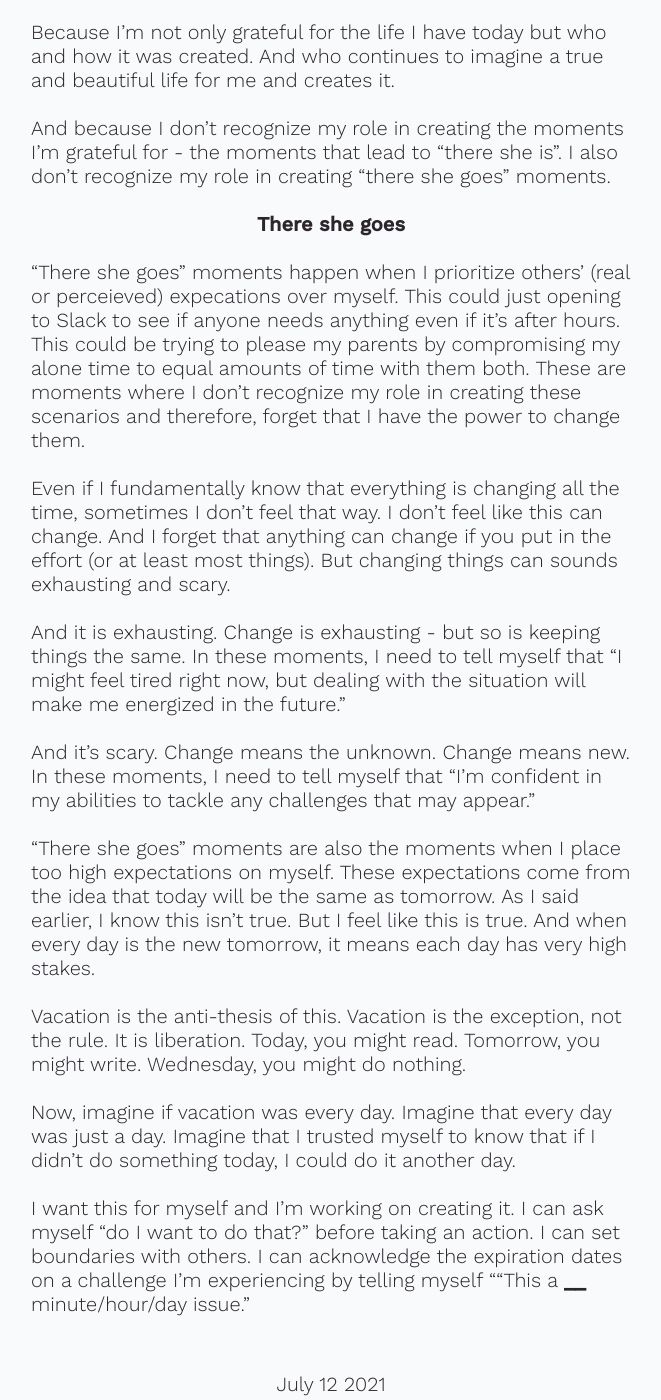
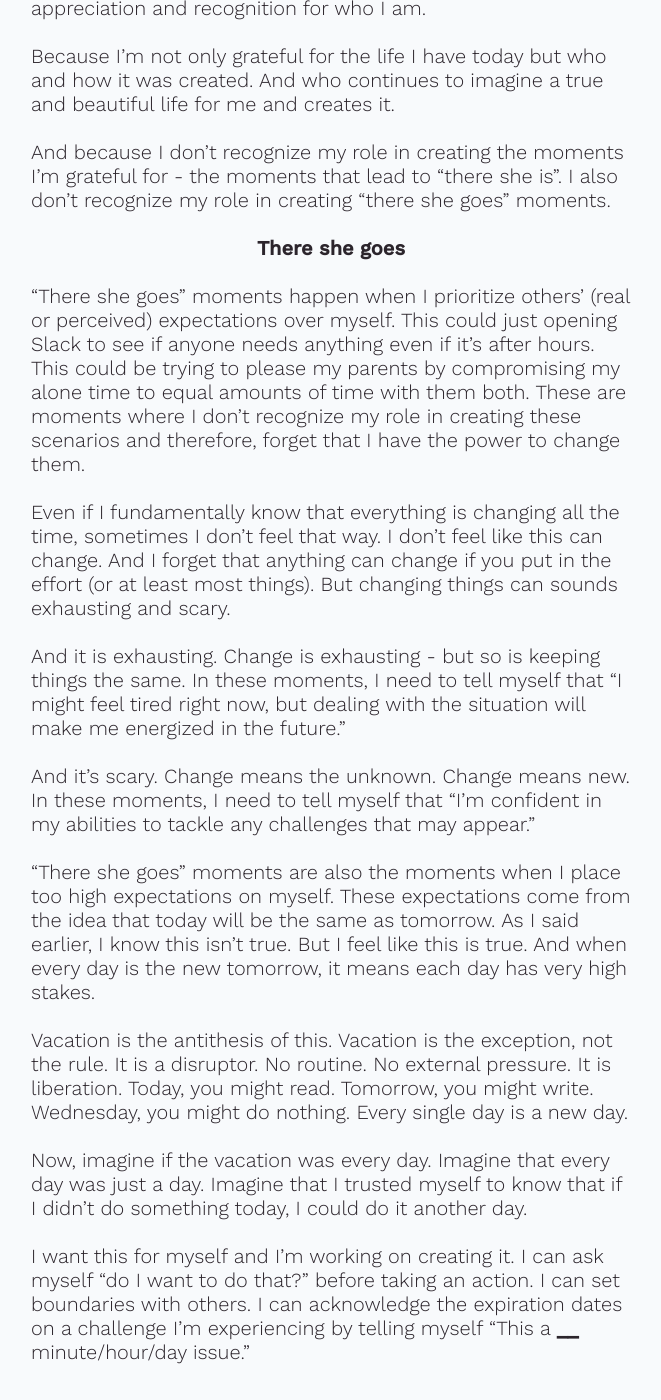
Before and after one commit to shannawn/shannonaw, a Jekyll site: the page built from brain-doodles/true-and-beautiful.md, in a window 1280 px wide and 1400 px high, scrolled down 2698 px. Shown: the whole window, without its empty margins (309-970 px from the left). Built offline with Jekyll 4.4.1, drawn with Linux system fonts in a browser that asks for light colours; our own code applies the rules of GitHub Pages for plain Markdown files; some of the changed text lies outside the part shown.

Commit message:
Update true-and-beautiful.md

```diff
--- a/brain-doodles/true-and-beautiful.md
+++ b/brain-doodles/true-and-beautiful.md
@@ -63,7 +63,7 @@ And because I don't recognize my role in creating the moments I'm grateful for -
 
 **There she goes**
 
-"There she goes" moments happen when I prioritize others' (real or perceieved) expecations over myself. This could just opening to Slack to see if anyone needs anything even if it's after hours. This could be trying to please my parents by compromising my alone time to equal amounts of time with them both. These are moments where I don't recognize my role in creating these scenarios and therefore, forget that I have the power to change them.
+"There she goes" moments happen when I prioritize others' (real or perceived) expectations over myself. This could just opening Slack to see if anyone needs anything even if it's after hours. This could be trying to please my parents by compromising my alone time to equal amounts of time with them both. These are moments where I don't recognize my role in creating these scenarios and therefore, forget that I have the power to change them.
 
 Even if I fundamentally know that everything is changing all the time, sometimes I don't feel that way. I don't feel like this can change. And I forget that anything can change if you put in the effort (or at least most things). But changing things can sounds exhausting and scary.
 
@@ -73,8 +73,8 @@ And it's scary. Change means the unknown. Change means new. In these moments, I
 
 "There she goes" moments are also the moments when I place too high expectations on myself. These expectations come from the idea that today will be the same as tomorrow. As I said earlier, I know this isn't true. But I feel like this is true. And when every day is the new tomorrow, it means each day has very high stakes.
 
-Vacation is the anti-thesis of this. Vacation is the exception, not the rule. It is liberation. Today, you might read. Tomorrow, you might write. Wednesday, you might do nothing.
+Vacation is the antithesis of this. Vacation is the exception, not the rule. It is a disruptor. No routine. No external pressure. It is liberation. Today, you might read. Tomorrow, you might write. Wednesday, you might do nothing. Every single day is a new day.
 
-Now, imagine if vacation was every day. Imagine that every day was just a day. Imagine that I trusted myself to know that if I didn't do something today, I could do it another day.
+Now, imagine if the vacation was every day. Imagine that every day was just a day. Imagine that I trusted myself to know that if I didn't do something today, I could do it another day.
 
-I want this for myself and I'm working on creating it. I can ask myself "do I want to do that?" before taking an action. I can set boundaries with others. I can acknowledge the expiration dates on a challenge I'm experiencing by telling myself ""This a ______ minute/hour/day issue."
+I want this for myself and I'm working on creating it. I can ask myself "do I want to do that?" before taking an action. I can set boundaries with others. I can acknowledge the expiration dates on a challenge I'm experiencing by telling myself "This a ______ minute/hour/day issue."
```
Also changed, not shown: other parts of brain-doodles/true-and-beautiful.md (+7 -7 lines).
